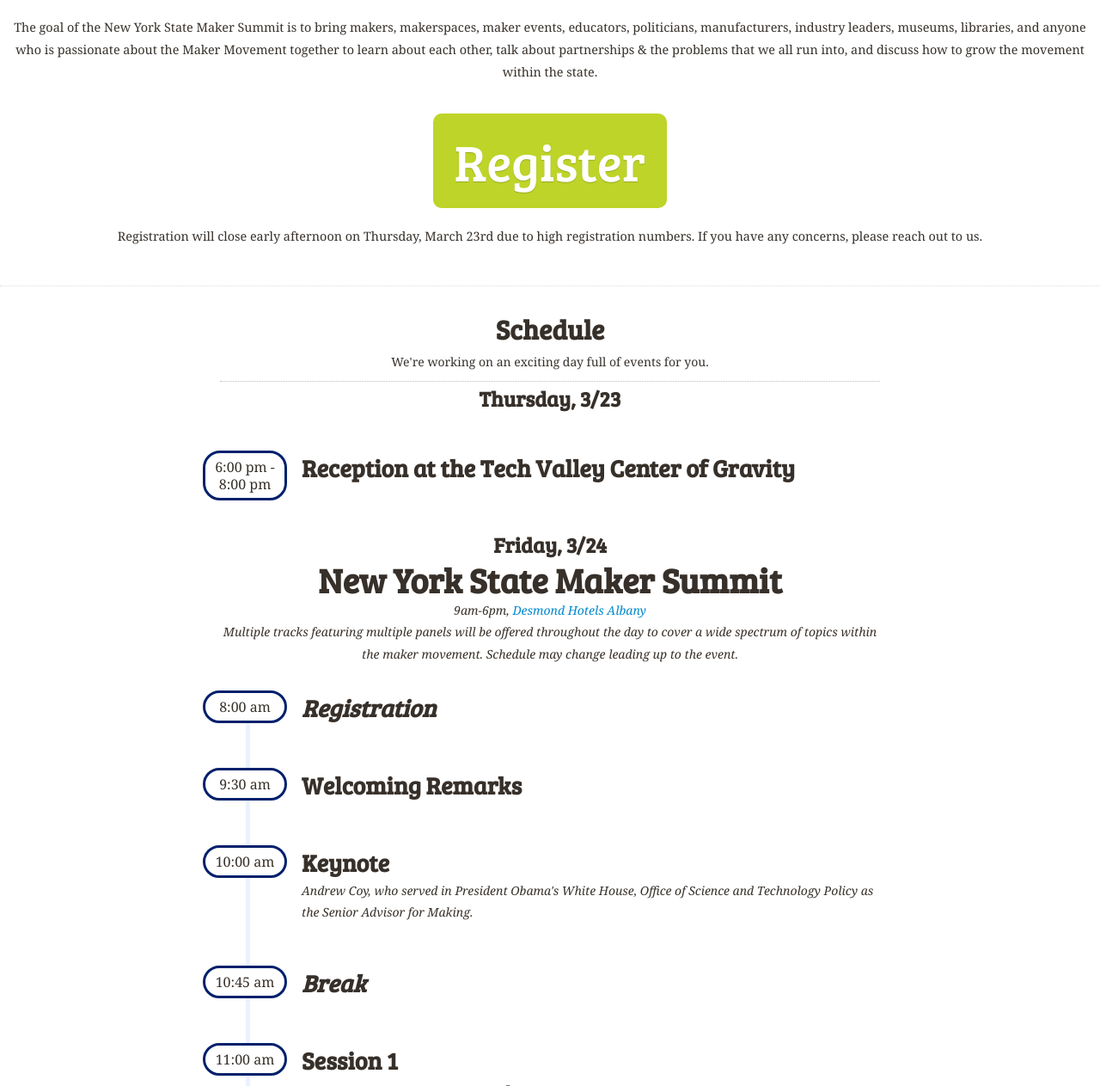
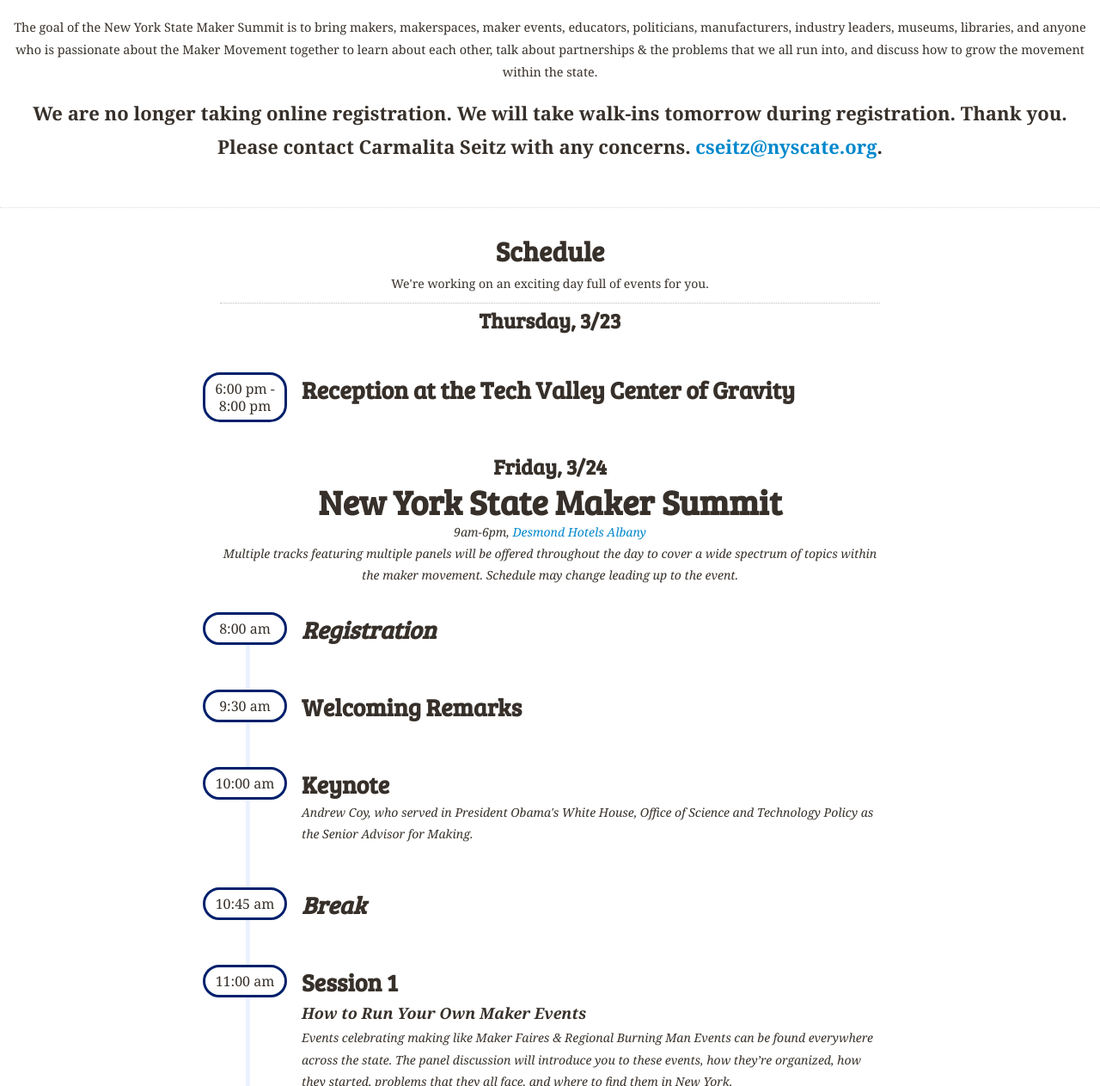
Before and after one commit to nysmakers/nysmakers.github.io, a Jekyll site: the page built from index.html, in a window 1280 px wide and 1400 px high, scrolled down 899 px, cut to the strip 137-1400 px from the top of the window. Shown: the whole strip at 86% size. Built offline with Jekyll 4.4.1, drawn with Linux system fonts in a browser that asks for light colours; some web fonts are replaced; comment, search, counter and statistics services are not loaded.

Commit message:
Closed registration

```diff
--- a/2017/stylesheets/responsive.css
+++ b/2017/stylesheets/responsive.css
@@ -538,6 +538,11 @@
   font-size: 90%;
   margin-bottom: 1em; }
 
+.registration-closed{
+  font-weight: 900;
+  font-size: 22px;
+}
+
 .punch {
   background: #bed428;
   -webkit-border-radius: 10px;
--- a/index.html
+++ b/index.html
@@ -45,11 +45,11 @@
       The goal of the New York State Maker Summit is to bring makers, makerspaces, maker events, educators, politicians, manufacturers, industry leaders, museums, libraries, and anyone who is passionate about the Maker Movement together to learn about each other, talk about partnerships &amp the problems that we all run into, and discuss how to grow the movement within the state.
     </p>
 
-    <p class="text-center" style="clear:both;">
+<!--     <p class="text-center" style="clear:both;">
       <a class="punch" href="http://bit.ly/nysmakersummittickets">Register</a>
-    </p>
-    <p class="intro text-center">
-      Registration will close early afternoon on Thursday, March 23rd due to high registration numbers. If you have any concerns, please reach out to us.
+    </p> -->
+    <p class="registration-closed text-center">
+      We are no longer taking online registration. We will take walk-ins tomorrow during registration. Thank you. Please contact Carmalita Seitz with any concerns. <a href="email:cseitz@nyscate.org">cseitz@nyscate.org</a>.
     </p>
 
 
```
